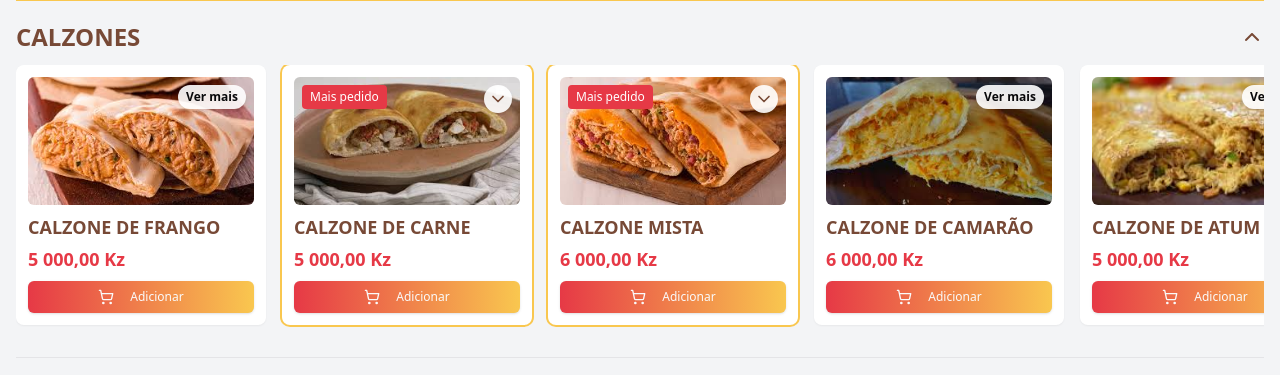
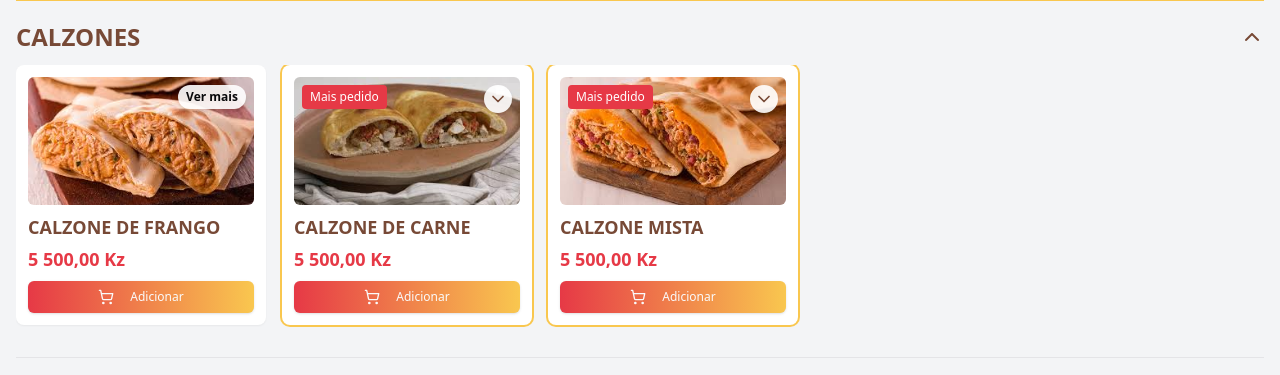
Before and after one commit to DChivela/aguanaboca, a React (Vite) app: page / in a window 1280 px wide. Shown: the part 513-888 px from the top of the page. Built offline with nearby package versions, Linux system fonts and the light colour scheme.

Commit message:
Atualização dos preços das Calzones e dos preços para o carrinho

```diff
--- a/src/App.jsx
+++ b/src/App.jsx
@@ -193,7 +193,7 @@ function MenuItem({ item, onAddToCart, itemKey }) {
           <Button
             size="sm"
             className="bg-gradient-to-r from-[#e63946] to-[#f9c74f] w-full hover:opacity-90"
-            onClick={() => onAddToCart(item)}
+            onClick={() => onAddToCart(item, selectedSize)}
           >
             <ShoppingCart className="w-4 h-4 mr-2" />
             <p>Adicionar</p>
@@ -230,7 +230,7 @@ function MenuItem({ item, onAddToCart, itemKey }) {
                 {typeof item.price === 'object' && <SizeOptions priceObj={item.price} />}
                 <p className="text-gray-700 text-sm mt-2">{item.description}</p>
                 <div className="mt-4">
-                  <Button onClick={() => { onAddToCart(item); toggleModal(); }} className="bg-gradient-to-r from-[#e63946] to-[#f9c74f]">Adicionar</Button>
+                  <Button onClick={() => { onAddToCart(item, selectedSize); toggleModal(); }} className="bg-gradient-to-r from-[#e63946] to-[#f9c74f]">Adicionar</Button>
                 </div>
               </div>
             </motion.div>
@@ -428,28 +428,28 @@ export default function App() {
     return () => clearTimeout(timer);
   }, []);
 
-  const addToCart = (item) => {
+  const addToCart = (item, selectedSize = null) => {
     // Cria uma cópia do item para não modificar o original
     const itemToAdd = { ...item };
 
-    // Se o preço for um objeto (como pizzas com P, M, G), usar o preço P como padrão
+    // Se o preço for um objeto (como pizzas com P, M, G), usa o tamanho selecionado (ou padrão)
     if (typeof itemToAdd.price === 'object') {
       // Adiciona informação sobre preços disponíveis
       itemToAdd.priceOptions = { ...itemToAdd.price };
-      // Usa o primeiro preço como padrão (geralmente P)
-      itemToAdd.price = Object.values(itemToAdd.price)[0];
-      // Adiciona uma descrição do tamanho
-      itemToAdd.selectedSize = Object.keys(itemToAdd.priceOptions)[0];
+      // Usa o tamanho selecionado se fornecido, senão usa o primeiro disponível
+      const sizeKey = selectedSize || Object.keys(itemToAdd.priceOptions)[0];
+      itemToAdd.selectedSize = sizeKey;
+      itemToAdd.price = itemToAdd.priceOptions[sizeKey];
     }
 
     setCart((currentCart) => {
-      const productId = itemToAdd.id || itemToAdd.name;
-      const existingItem = currentCart.find(
-        (cartItem) => (cartItem.id || cartItem.name) === productId
-      );
+      const baseId = itemToAdd.id || itemToAdd.name;
+      const productId = itemToAdd.selectedSize ? `${baseId}-${itemToAdd.selectedSize}` : baseId;
+
+      const existingItem = currentCart.find((cartItem) => cartItem.id === productId);
       if (existingItem) {
         return currentCart.map((cartItem) =>
-          (cartItem.id || cartItem.name) === productId
+          cartItem.id === productId
             ? { ...cartItem, quantity: cartItem.quantity + 1 }
             : cartItem
         );
--- a/src/components/CartModal.jsx
+++ b/src/components/CartModal.jsx
@@ -26,39 +26,39 @@ const CartModal = ({
   const [currentDateTime, setCurrentDateTime] = useState(new Date());
   const [checkoutStep, setCheckoutStep] = useState(1); // Step 1: Cart, Step 2: Delivery Info
 
-  // WhatsApp number - replace with your restaurant's number
+  // WhatsApp number - substituir com outro número se necessário
   const WHATSAPP_NUMBER = "973336729";
 
-  // Generate order number when modal opens
+  // Gerar número de encomenda quando o modal abre
   useEffect(() => {
     if (isOpen) {
-      const random = Math.floor(10000 + Math.random() * 90000); // Generates 5-digit number
+      const random = Math.floor(10000 + Math.random() * 90000); // Gera um número de 5 dígitos
       setOrderNumber(random.toString());
       setCurrentDateTime(new Date());
-      setCheckoutStep(1); // Reset to step 1 when opening
+      setCheckoutStep(1); // Reseta para o passo 1 quando o modal abre
     }
   }, [isOpen]);
 
-  // Função para converter o preço de string para número
+  // Função para converter o preço de string para número decimal
   const parsePrice = (priceStr) => {
     try {
       // Se for um objeto (ex: pizzas tem preços P, M, G)
       if (typeof priceStr === 'object') {
-        // Pega o primeiro preço disponível
+        // Pega o primeiro preço disponível para exibir
         const firstPrice = Object.values(priceStr)[0];
         return parsePrice(firstPrice);
       }
 
-      // Remove pontos e substitui vírgula por ponto para parsear
+      // Remove pontos e substitui vírgula por ponto para converter para número decimal
       return parseFloat(priceStr.replace(/\./g, "").replace(",", "."));
     } catch (error) {
       console.error("Erro ao parsear preço:", priceStr);
-      return 0; // Retorna 0 em caso de erro
+      return 0; // Retorna 0 em caso de erro para evitar falhas no cálculo
     }
   };
 
   const calculateDeliveryFee = () => {
-    // Taxa fixa de entrega: 1500 KZ para todos os pedidos
+    // Taxa fixa de entrega: 1500 Kz para todos os pedidos
     return 1500;
   };
 
@@ -93,8 +93,9 @@ const CartModal = ({
     const items = cart
       .map((item) => {
         const priceNum = parsePrice(item.price);
+        const sizeText = item.selectedSize ? ` (${item.selectedSize})` : '';
         return (
-          `• ${item.quantity}x ${item.name}\n` +
+          `• ${item.quantity}x ${item.name}${sizeText}\n` +
           `   💰  ${priceNum.toFixed(2)} Kz cada =  ${(
             priceNum * item.quantity
           ).toFixed(2)} Kz`
@@ -168,7 +169,10 @@ const CartModal = ({
                   className="flex items-center justify-between border-b pb-2"
                 >
                   <div className="flex-1">
-                    <h3 className="font-medium">{item.name}</h3>
+                    <h3 className="font-medium">{item.name}{item.selectedSize ? ` (${item.selectedSize})` : ''}</h3>
+                    {item.selectedSize && (
+                      <p className="text-sm text-gray-500">Tamanho: {item.selectedSize}</p>
+                    )}
                     <p className="text-sm text-gray-500">
                       {new Intl.NumberFormat("pt-ao", {
                         style: "currency",
--- a/src/menuData.js
+++ b/src/menuData.js
@@ -4,34 +4,34 @@ const menuData = {
   "CALZONES": [
     {
       name: "CALZONE DE FRANGO",
-      price: { P: "5.000,00", M: "6.000,00", G: "7.000,00" },
+      price: { P: "5.500,00", M: "6.500,00", G: "8.500,00" },
       description: "Frango, chouriço, queijo, tomate, cebola, azeitona, cogumelo, pimentos e milho doce.",
       image: "/snack/calzonefrango.jpeg",
     },
     {
       name: "CALZONE DE CARNE",
-      price: { P: "5.000,00", M: "6.000,00", G: "7.000,00" },
+      price: { P: "5.500,00", M: "6.500,00", G: "8.500,00" },
       description: "Carne moída, chouriço, queijo, tomate, cebola, cogumelo, azeitona, pimento e milho doce.",
       image: "/snack/calzonecarne.jpeg",
     },
     {
       name: "CALZONE MISTA",
-      price: { P: "6.000,00", M: "7.000,00", G: "8.000,00" },
+      price: { P: "5.500,00", M: "6.500,00", G: "8.500,00" },
       description: "Carne moída, frango, chouriço, queijo, tomate, cebola, cogumelo, azeitona, pimento e milho doce.",
       image: "/snack/calzonemista.jpeg",
     },
-    {
-      name: "CALZONE DE CAMARÃO",
-      price: { P: "6.000,00", M: "7.000,00", G: "8.000,00" },
-      description: "Camarão, queijo, pimento, cebola, azeitona e cogumelo.",
-      image: "/snack/calzonecama.jpeg",
-    },
-    {
-      name: "CALZONE DE ATUM",
-      price: { P: "5.000,00", M: "6.000,00", G: "8.000,00" },
-      description: "Queijo, azeitona, pimento, cebola, tomate, milho doce, atum.",
-      image: "/snack/calzoneatum.jpeg",
-    },
+    // {
+    //   name: "CALZONE DE CAMARÃO",
+    //   price: { P: "6.000,00", M: "7.000,00", G: "8.000,00" },
+    //   description: "Camarão, queijo, pimento, cebola, azeitona e cogumelo.",
+    //   image: "/snack/calzonecama.jpeg",
+    // },
+    // {
+    //   name: "CALZONE DE ATUM",
+    //   price: { P: "5.000,00", M: "6.000,00", G: "8.000,00" },
+    //   description: "Queijo, azeitona, pimento, cebola, tomate, milho doce, atum.",
+    //   image: "/snack/calzoneatum.jpeg",
+    // },
   ],
 
   "PIZZAS": [
@@ -60,12 +60,12 @@ const menuData = {
       description: "Chouriço, frango, bacon, fiambre, queijo, milho doce e cogumelo.",
       image: "/snack/pizzacapri.jpeg",
     },
-    {
-      name: "PIZZA CAMARÃO",
-      price: { P: "9.000,00", M: "11.000,00", G: "14.000,00" },
-      description: "Camarão, pimento, cebola, queijo, azeitona e cogumelo.",
-      image: "/snack/pizzamaca.jpeg",
-    },
+    // {
+    //   name: "PIZZA CAMARÃO",
+    //   price: { P: "9.000,00", M: "11.000,00", G: "14.000,00" },
+    //   description: "Camarão, pimento, cebola, queijo, azeitona e cogumelo.",
+    //   image: "/snack/pizzamaca.jpeg",
+    // },
     {
       name: "PIZZA MARGARIDA",
       price: { P: "6.000,00", M: "7.000,00", G: "9.000,00" },
@@ -84,12 +84,12 @@ const menuData = {
       description: "Frango, bacon, milho doce, ovo e cogumelo.",
       image: "/snack/pizzacarbo.jpeg",
     },
-    {
-      name: "PIZZA DE ATUM",
-      price: { P: "8.000,00", M: "10.000,00", G: "12.000,00" },
-      description: "Atum, cogumelo, pimentos, cebola, tomate, milho doce e azeitona.",
-      image: "/snack/pizza.jpeg",
-    },
+    // {
+    //   name: "PIZZA DE ATUM",
+    //   price: { P: "8.000,00", M: "10.000,00", G: "12.000,00" },
+    //   description: "Atum, cogumelo, pimentos, cebola, tomate, milho doce e azeitona.",
+    //   image: "/snack/pizza.jpeg",
+    // },
   ],
 
   "FAHITAS": [
```
